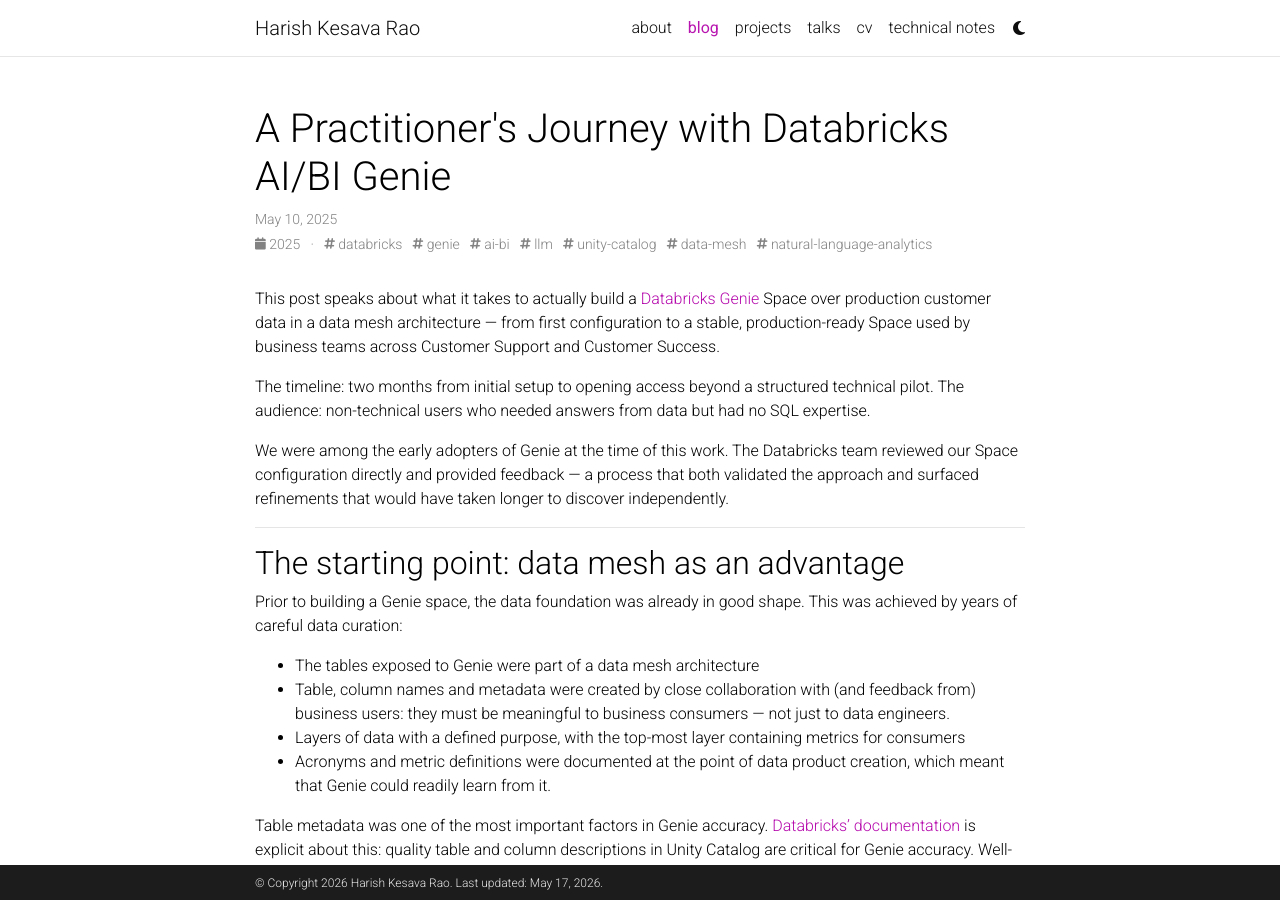
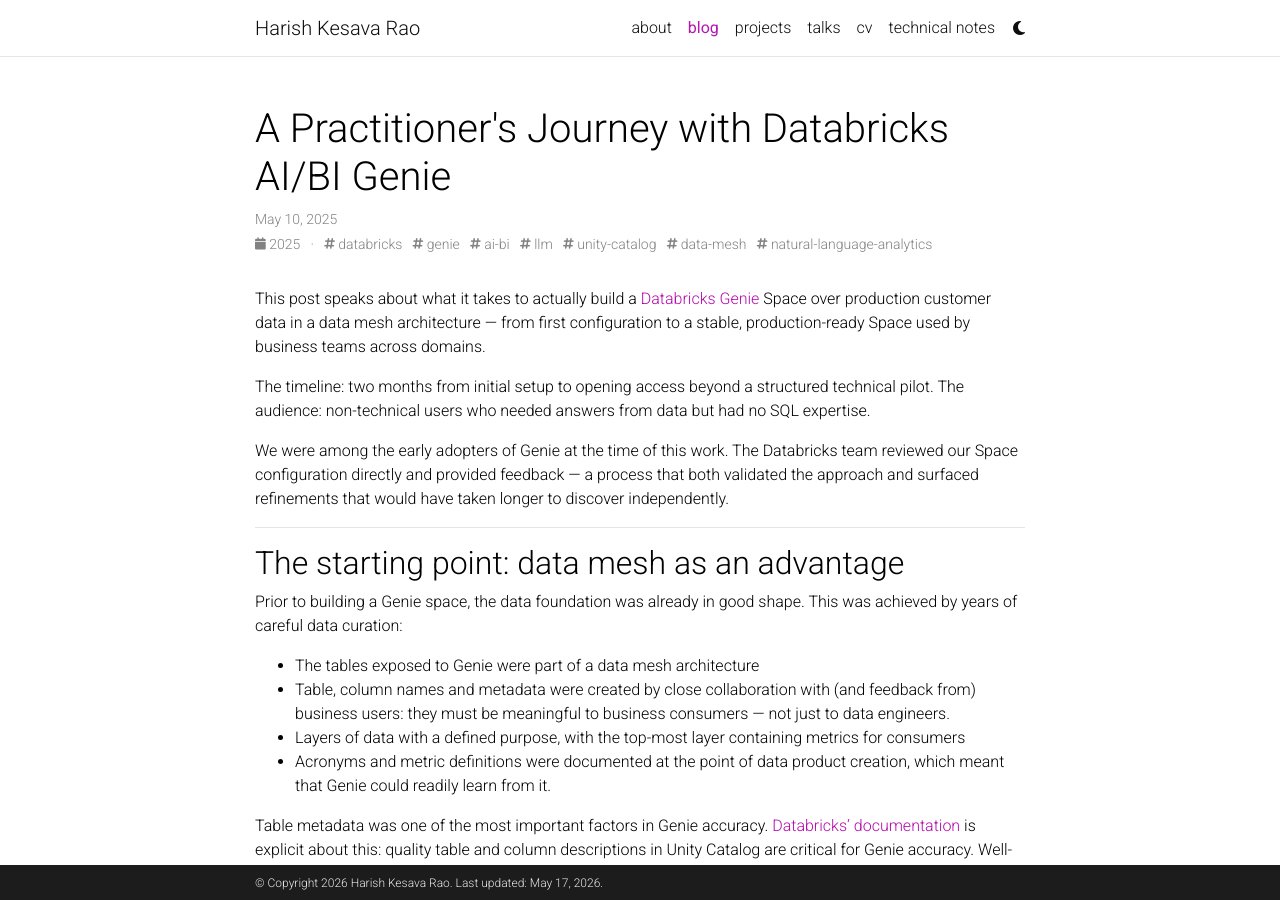
Before and after one commit to harishkesavarao/harishkesavarao.github.io, a Jekyll site: the page built from _posts/2025-05-10-databricks-genie.md, in a window 1280 px wide and 900 px high. Built offline with Jekyll 4.4.1, drawn with Linux system fonts in a browser that asks for light colours; comment, search, counter and statistics services are not loaded; a style sheet for code colours, icons or effects is not loaded; some of the changed lines change nothing that is shown.

Commit message:
mermaid diagram rendering, minor changes to genie post

```diff
--- /dev/null
+++ b/_includes/scripts/mermaid.html
@@ -0,0 +1,14 @@
+<!-- Mermaid diagram rendering -->
+<script src="https://cdn.jsdelivr.net/npm/mermaid/dist/mermaid.min.js"></script>
+<script>
+  document.addEventListener("DOMContentLoaded", function () {
+    var elements = document.querySelectorAll("code.language-mermaid");
+    elements.forEach(function (el) {
+      var div = document.createElement("div");
+      div.className = "mermaid";
+      div.textContent = el.textContent;
+      el.parentElement.replaceWith(div);
+    });
+    mermaid.initialize({ startOnLoad: true, theme: "default" });
+  });
+</script>
--- a/_layouts/default.html
+++ b/_layouts/default.html
@@ -59,5 +59,6 @@
     {% include scripts/analytics.html %}
     {% include scripts/progressBar.html %}
     {% include scripts/wechatModal.html %}
+    {% include scripts/mermaid.html %}
   </body>
 </html>
--- a/_posts/2025-05-10-databricks-genie.md
+++ b/_posts/2025-05-10-databricks-genie.md
@@ -9,8 +9,7 @@
   and a direct review from the Databricks team.
 ---
 
-This post speaks about what it takes to  actually build a [Databricks Genie](https://www.databricks.com/blog/aibi-genie-now-generally-available) Space over production customer data in a data mesh architecture — from first configuration to a stable, production-ready Space used by business teams across Customer Support
-and Customer Success.
+This post speaks about what it takes to  actually build a [Databricks Genie](https://www.databricks.com/blog/aibi-genie-now-generally-available) Space over production customer data in a data mesh architecture — from first configuration to a stable, production-ready Space used by business teams across domains.
 
 The timeline: two months from initial setup to opening access beyond a structured technical pilot. The audience: non-technical users who needed answers from data but had no SQL expertise.
 
```
